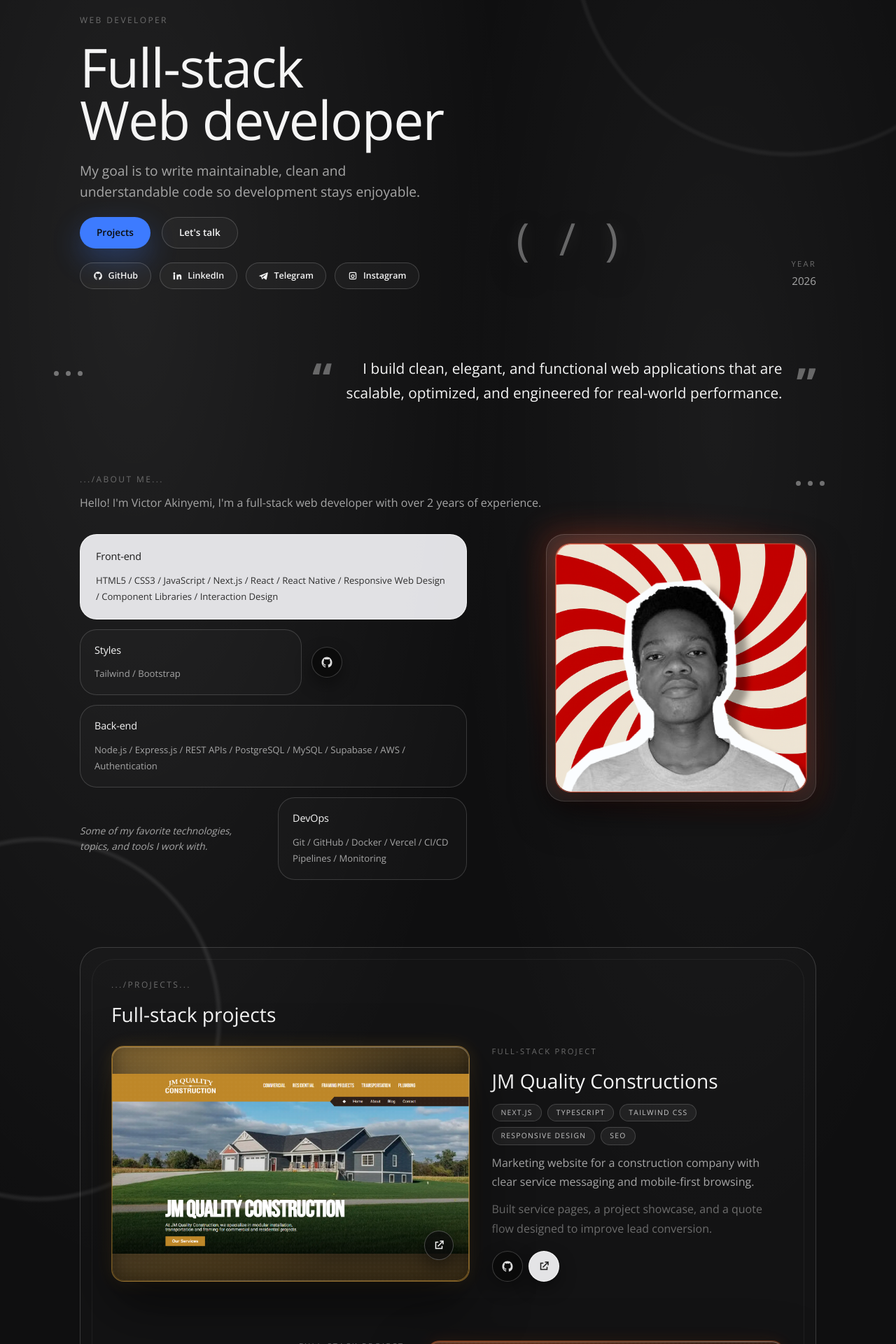
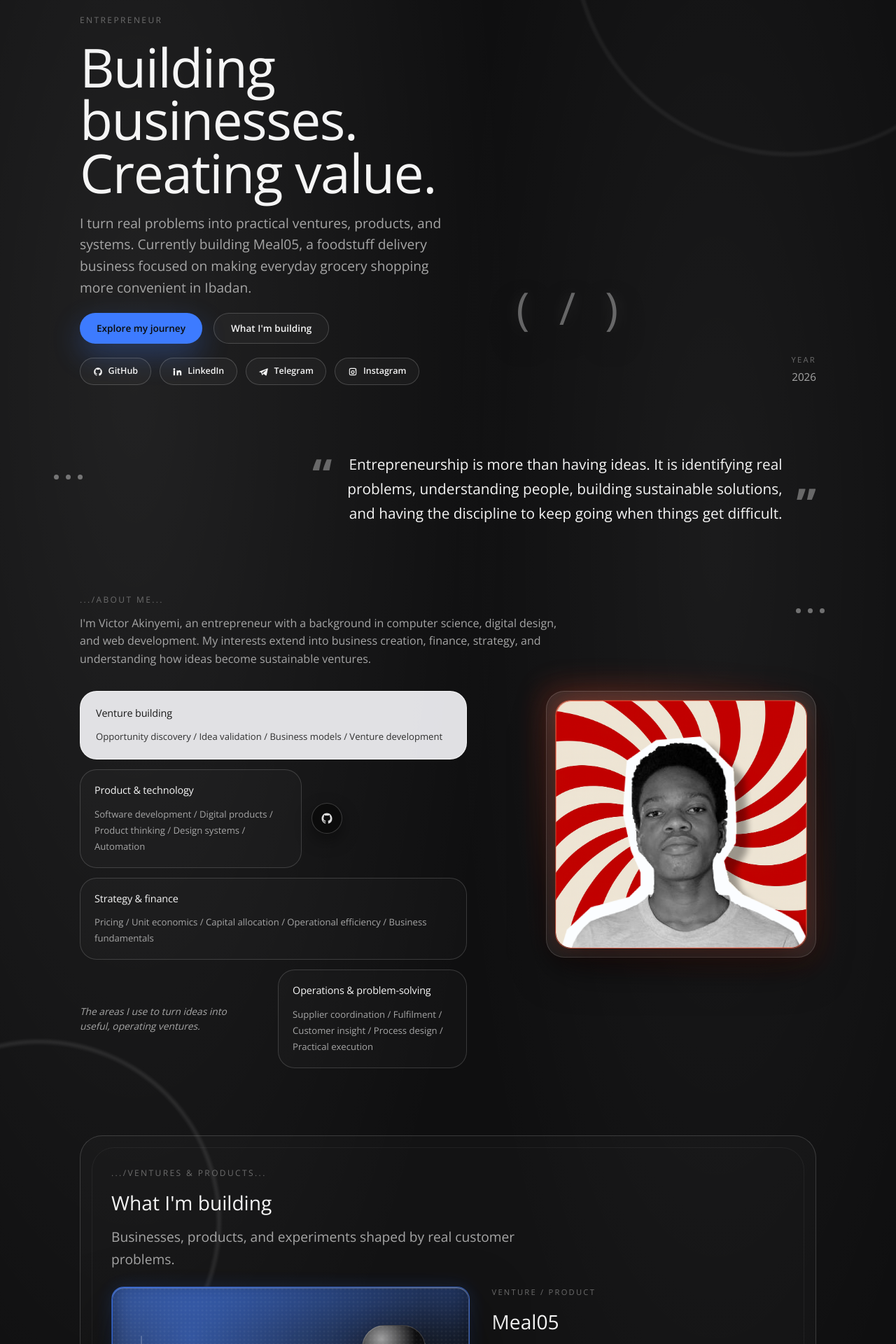
Before and after one commit to AkinyemiVictor/victor-portfolio, a Next.js app: page / in a window 1280 px wide. Shown: the part 180-2100 px from the top of the page at 70% size. Built offline with nearby package versions, Linux system fonts and the light colour scheme.

Commit message:
Reposition portfolio as entrepreneur

```diff
--- a/app/globals.css
+++ b/app/globals.css
@@ -769,6 +769,14 @@ a {
   gap: 12px;
 }
 
+.project-head-lead {
+  max-width: 600px;
+  margin: 0;
+  color: var(--page-muted);
+  font-size: clamp(1rem, 1.8vw, 1.2rem);
+  line-height: 1.65;
+}
+
 .projects .project-head,
 .projects .project-section {
   position: relative;
--- a/app/layout.tsx
+++ b/app/layout.tsx
@@ -13,9 +13,9 @@ const firaCode = Fira_Code({
 });
 
 export const metadata: Metadata = {
-  title: "VICTOR.AKINYEMI | WEB DEVELOPER",
+  title: "VICTOR.AKINYEMI | ENTREPRENEUR",
   description:
-    "Frontend developer focused on responsive, high-performing web experiences.",
+    "Victor Akinyemi is an entrepreneur building practical businesses, products, and systems that solve real-world problems.",
   icons: {
     icon: [
       { url: "/favicon.ico?v=va2", type: "image/x-icon" },
--- a/app/page.tsx
+++ b/app/page.tsx
@@ -5,7 +5,7 @@ import { useState } from "react";
 import ProjectVisual from "./components/ProjectVisual";
 
 type Locale = "en" | "fr";
-type ProjectId = "jm" | "nextCentury" | "cultureHill" | "shopIt";
+type ProjectId = "meal05" | "jm" | "nextCentury" | "cultureHill" | "shopIt";
 type ProjectLinks = {
   github?: string;
   live?: string;
@@ -16,7 +16,7 @@ type BaseProject = {
   tech: string[];
   tone: string;
   layout: string;
-  thumbnail: string;
+  thumbnail?: string;
   links: ProjectLinks;
 };
 
@@ -28,6 +28,22 @@ const socialLinks = [
 ] as const;
 
 const baseProjects: readonly BaseProject[] = [
+  {
+    id: "meal05",
+    title: "Meal05",
+    tech: [
+      "Founder-led venture",
+      "Food commerce",
+      "Supplier coordination",
+      "Digital product",
+      "Ibadan, Nigeria",
+    ],
+    tone: "blue",
+    layout: "split",
+    links: {
+      github: "https://github.com/AkinyemiVictor/meal05-web",
+    },
+  },
   {
     id: "jm",
     title: "JM Quality Constructions",
@@ -114,48 +130,54 @@ const localeContent = {
     yearLabel: "Year",
     emailLabel: "Email",
     hero: {
-      role: "Web developer",
-      titleTop: "Full-stack",
-      titleBottom: "Web developer",
-      lead: "My goal is to write maintainable, clean and understandable code so development stays enjoyable.",
-      projectsCta: "Projects",
-      talkCta: "Let's talk",
+      role: "Entrepreneur",
+      titleTop: "Building businesses.",
+      titleBottom: "Creating value.",
+      lead: "I turn real problems into practical ventures, products, and systems. Currently building Meal05, a foodstuff delivery business focused on making everyday grocery shopping more convenient in Ibadan.",
+      projectsCta: "Explore my journey",
+      talkCta: "What I'm building",
     },
     quote:
-      "I build clean, elegant, and functional web applications that are scalable, optimized, and engineered for real-world performance.",
+      "Entrepreneurship is more than having ideas. It is identifying real problems, understanding people, building sustainable solutions, and having the discipline to keep going when things get difficult.",
     aboutLabel: ".../About me...",
     aboutIntro:
-      "Hello! I'm Victor Akinyemi, I'm a full-stack web developer with over 2 years of experience.",
+      "I'm Victor Akinyemi, an entrepreneur with a background in computer science, digital design, and web development. My interests extend into business creation, finance, strategy, and understanding how ideas become sustainable ventures.",
     skills: [
       {
-        title: "Front-end",
+        title: "Venture building",
         items:
-          "HTML5 / CSS3 / JavaScript / Next.js / React / React Native / Responsive Web Design / Component Libraries / Interaction Design",
+          "Opportunity discovery / Idea validation / Business models / Venture development",
       },
       {
-        title: "Styles",
-        items: "Tailwind / Bootstrap",
+        title: "Product & technology",
+        items: "Software development / Digital products / Product thinking / Design systems / Automation",
       },
       {
-        title: "Back-end",
-        items: "Node.js / Express.js / REST APIs / PostgreSQL / MySQL / Supabase / AWS / Authentication",
+        title: "Strategy & finance",
+        items: "Pricing / Unit economics / Capital allocation / Operational efficiency / Business fundamentals",
       },
       {
-        title: "DevOps",
-        items: "Git / GitHub / Docker / Vercel / CI/CD Pipelines / Monitoring",
+        title: "Operations & problem-solving",
+        items: "Supplier coordination / Fulfilment / Customer insight / Process design / Practical execution",
       },
     ],
-    skillsNote: "Some of my favorite technologies, topics, and tools I work with.",
+    skillsNote: "The areas I use to turn ideas into useful, operating ventures.",
     projects: {
-      label: ".../Projects...",
-      title: "Full-stack projects",
-      lead: "Selected builds focused on modern UI, performance, and clean interfaces.",
-      featuredTitle: "Featured work",
+      label: ".../Ventures & products...",
+      title: "What I'm building",
+      lead: "Businesses, products, and experiments shaped by real customer problems.",
+      featuredTitle: "Featured venture",
       featuredText:
-        "Each project highlights a focused full-stack delivery, from design systems to mobile-first experiences.",
-      kicker: "Full-stack project",
+        "Each project reflects a stage of learning, from exploring an opportunity to building a product people can use.",
+      kicker: "Venture / product",
     },
     projectText: {
+      meal05: {
+        summary:
+          "A founder-led food commerce venture making it easier for households to source everyday foodstuff in Ibadan.",
+        details:
+          "The work spans sourcing, supplier coordination, pricing, fulfilment, customer acquisition, and the digital ordering experience.",
+      },
       jm: {
         summary:
           "Marketing website for a construction company with clear service messaging and mobile-first browsing.",
@@ -182,7 +204,7 @@ const localeContent = {
       },
     },
     contact: {
-      role: "Full-stack web developer",
+      role: "Entrepreneur / Builder",
       label: ".../Contacts...",
       nav: {
         main: "Main",
@@ -207,50 +229,56 @@ const localeContent = {
     yearLabel: "Année",
     emailLabel: "Email",
     hero: {
-      role: "Développeur web",
-      titleTop: "Full-stack",
-      titleBottom: "Développeur web",
-      lead: "Mon objectif est d'écrire du code maintenable, propre et compréhensible pour que le développement reste agréable.",
-      projectsCta: "Projets",
-      talkCta: "Discutons",
+      role: "Entrepreneur",
+      titleTop: "Construire des entreprises.",
+      titleBottom: "Créer de la valeur.",
+      lead: "Je transforme des problèmes réels en entreprises, produits et systèmes utiles. Je construis actuellement Meal05, un service de livraison de produits alimentaires à Ibadan.",
+      projectsCta: "Mon parcours",
+      talkCta: "Ce que je construis",
     },
     quote:
-      "Je crée des applications web propres, élégantes et fonctionnelles, conçues pour être scalables, optimisées et performantes en conditions réelles.",
+      "L'entrepreneuriat ne consiste pas seulement à avoir des idées. Il s'agit d'identifier de vrais problèmes, de comprendre les personnes, de construire des solutions durables et de continuer malgré les difficultés.",
     aboutLabel: ".../À propos...",
     aboutIntro:
-      "Bonjour ! Je suis Victor Akinyemi, développeur web full-stack avec plus de 2 ans d'expérience.",
+      "Je suis Victor Akinyemi, entrepreneur avec une formation en informatique, design numérique et développement web. Je m'intéresse aussi à la création d'entreprises, à la finance et à la stratégie.",
     skills: [
       {
-        title: "Front-end",
+        title: "Création d'entreprise",
         items:
-          "HTML5 / CSS3 / JavaScript / Next.js / React / React Native / Responsive Web Design / Component Libraries / Interaction Design",
+          "Opportunités / Validation d'idées / Modèles économiques / Développement de projets",
       },
       {
-        title: "Styles",
-        items: "Tailwind / Bootstrap",
+        title: "Produit & technologie",
+        items: "Développement logiciel / Produits numériques / Réflexion produit / Automatisation",
       },
       {
-        title: "Back-end",
+        title: "Stratégie & finance",
         items:
-          "Node.js / Express.js / API REST / PostgreSQL / MySQL / Supabase / AWS / Authentification",
+          "Prix / Économie unitaire / Allocation du capital / Efficacité opérationnelle",
       },
       {
-        title: "DevOps",
-        items: "Git / GitHub / Docker / Vercel / Pipelines CI/CD / Monitoring",
+        title: "Opérations & résolution",
+        items: "Fournisseurs / Exécution / Compréhension client / Processus / Résolution de problèmes",
       },
     ],
     skillsNote:
-      "Certaines de mes technologies, thématiques et outils préférés avec lesquels je travaille.",
+      "Les domaines qui m'aident à transformer des idées en projets utiles et opérationnels.",
     projects: {
-      label: ".../Projets...",
-      title: "Projets full-stack",
-      lead: "Une sélection de réalisations axées sur des interfaces modernes, la performance et la clarté.",
-      featuredTitle: "Projets phares",
+      label: ".../Projets & entreprises...",
+      title: "Ce que je construis",
+      lead: "Des entreprises, produits et expériences guidés par des problèmes réels.",
+      featuredTitle: "Projet principal",
       featuredText:
-        "Chaque projet illustre une livraison full-stack ciblée, des systèmes de design aux expériences mobile-first.",
-      kicker: "Projet full-stack",
+        "Chaque projet représente une étape d'apprentissage, de l'exploration d'une opportunité à la création d'un produit utile.",
+      kicker: "Entreprise / produit",
     },
     projectText: {
+      meal05: {
+        summary:
+          "Une entreprise de commerce alimentaire qui simplifie l'achat de produits essentiels pour les foyers à Ibadan.",
+        details:
+          "Le projet couvre l'approvisionnement, les fournisseurs, les prix, la livraison, l'acquisition client et l'expérience de commande numérique.",
+      },
       jm: {
         summary:
           "Site marketing pour une entreprise de construction, avec un message clair et une navigation mobile-first.",
@@ -277,7 +305,7 @@ const localeContent = {
       },
     },
     contact: {
-      role: "Développeur web full-stack",
+      role: "Entrepreneur / Builder",
       label: ".../Contact...",
       nav: {
         main: "Accueil",
@@ -321,7 +349,7 @@ export default function Home() {
 
   const skills = content.skills;
 
-  const frontendProjects = baseProjects.map((project) => ({
+  const ventureProjects = baseProjects.map((project) => ({
     ...project,
     summary: content.projectText[project.id].summary,
     details: content.projectText[project.id].details,
@@ -553,11 +581,12 @@ export default function Home() {
           <div className="project-head">
             <p className="section-label">{content.projects.label}</p>
             <h2 className="section-title">{content.projects.title}</h2>
+            <p className="project-head-lead">{content.projects.lead}</p>
           </div>
 
           <div className="project-section">
             <div className="project-list">
-              {frontendProjects.map((project, index) => (
+              {ventureProjects.map((project, index) => (
                 <article
                   className="project-item"
                   data-tone={project.tone}
```
